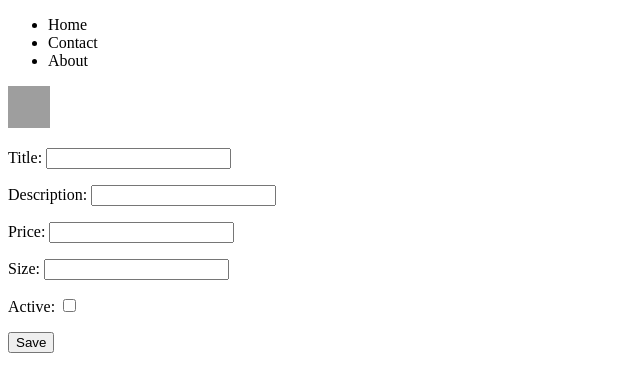
After one commit to gmastorg/Client-Retention-Software, a Django app: page /create/ in a window 1280 px wide. The commit adds this page. Shown: the top 392 px of the page, without its empty margins (0-640 px from the left). Run offline with Django 3.2, Linux system fonts and the light colour scheme; grey boxes are pictures that could not be loaded.

Commit message:
Continuing - Added Django form with backend functionality

```diff
--- a/src/CRS/urls.py
+++ b/src/CRS/urls.py
@@ -16,13 +16,15 @@ Including another URLconf
 from django.contrib import admin
 from django.urls import path
 from pages.views import home_view, contact_view, about_view
-from products.views import product_detail_view
+from products.views import product_detail_view, product_create_view
 
+#This is where you resolve a url to a view
 urlpatterns = [
     path('', home_view, name="home"),
     path('admin/', admin.site.urls),
     path('contact/', contact_view),
     path('about/', about_view),
     path('product/', product_detail_view),
+    path('create/', product_create_view),
 
 ]
--- /dev/null
+++ b/src/products/forms.py
@@ -0,0 +1,21 @@
+from django import forms
+
+from .models import Product
+
+class ProductForm(forms.ModelForm):
+    class Meta:
+        model = Product
+        fields = [
+                'title',
+                'description',
+                'price',
+                'size',
+                'active'
+                ]
+
+class RawProductForm(forms.Form):
+    title = forms.CharField()
+    description = forms.CharField()
+    price = forms.DecimalField()
+    size = forms.CharField()
+    active = forms.BooleanField()
--- /dev/null
+++ b/src/products/templates/products/product_create.html
@@ -0,0 +1,15 @@
+{% extends 'base.html' %}
+
+<!--{{request.user}} Returns the username of the current user-->
+<!--{{request.user.is_authenticated}}Returns a bool if user is logged in-->
+
+
+<!--CREATE FORM USING RAW HTML-->
+{% block content %}
+
+<form action = '.' method='POST'> {% csrf_token %} <!---->
+    {{ form.as_p }} <!--  as_p means as <p> or {{ form.as_ul }} means as <ul>-->
+    <input type='submit' value='Save'/>
+</form>
+
+{% endblock %}
--- a/src/templates/product/detail.html
+++ b/src/products/templates/products/product_detail.html
@@ -1,6 +1,7 @@
 {% extends 'base.html' %}
 
 {% block content %}
+<p>In App Template</p>
 <h1>{{ object.title }}</h1>
 <p>{{ object.description }}</p>
 <p>{{ object.price }}</p>
--- a/src/products/views.py
+++ b/src/products/views.py
@@ -1,10 +1,34 @@
 from django.shortcuts import render
 from .models import Product
+from .forms import ProductForm, RawProductForm
 
 # Create your views here.
+def product_create_view(request):
+    product_form = RawProductForm() #Initializes the form as request.GET
+    if request.method == "POST":
+        product_form = RawProductForm(request.POST) #request.POST here validates the input on the form
+        if product_form.is_valid():
+            print(product_form.cleaned_data)
+            Product.objects.create(**product_form.cleaned_data)
+        else:
+            print(product_form.errors)
+    context = {
+        "form": product_form
+    }
+    return render(request, "products/product_create.html", context)
+
+
 def product_detail_view(request):
     obj = Product.objects.get(id=1)
     context = {
         "object": obj
     }
-    return render(request, "product/detail.html", context)
+    return render(request, "products/product_detail.html", context)
+
+    '''
+    If there is a products directory with the file product_detail.html in both the "products" app
+    folder and in the templates folder, the one in the templates folder overrides the one in the
+    "products" app folder. You can override any template that is in an app folder by placing a
+    new html template with the same name in the templates folder. This is because django is looking
+    in the settings for the "DIR" filepath, which resolves to the "src's" templates folder.
+    '''
```
Also changed, not shown: src/db.sqlite3.
